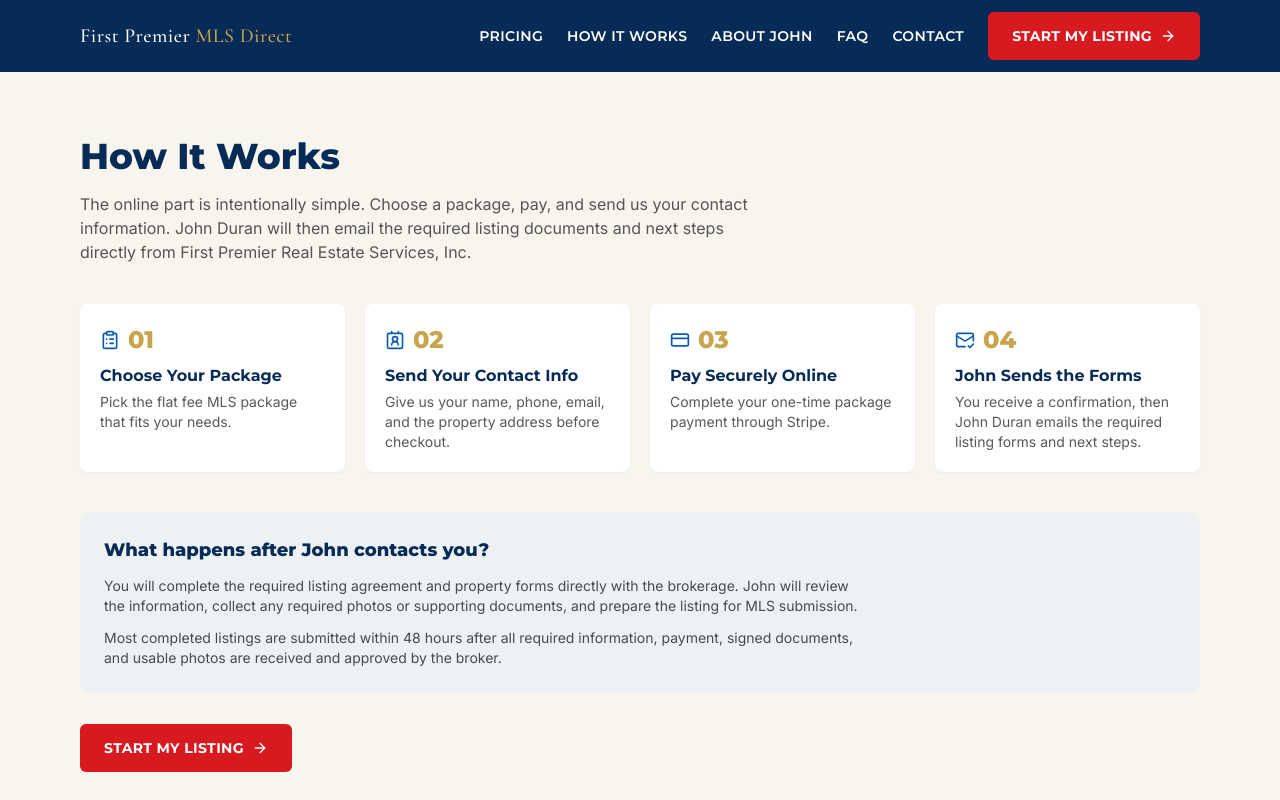
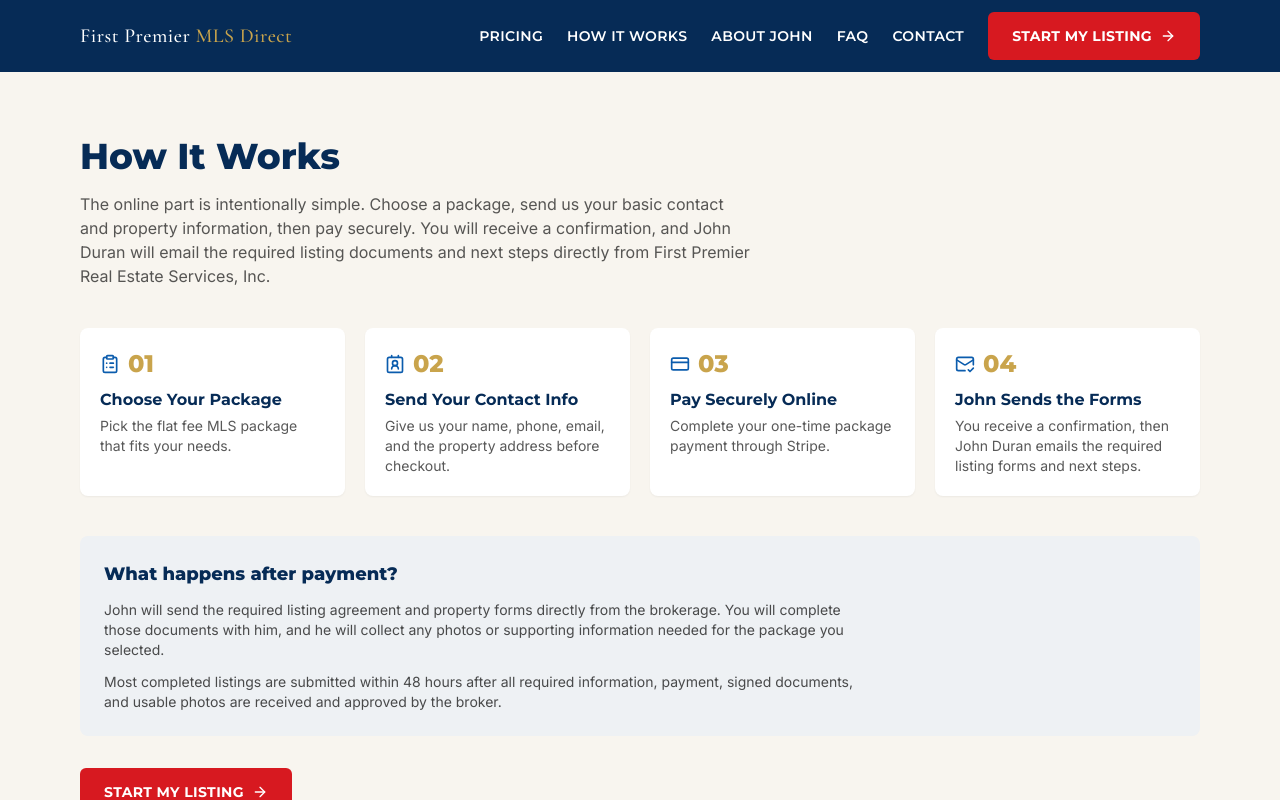
Before and after one commit to Elicasta/firstpremiermlsdirect, a Next.js app: page /how-it-works in a window 1280 px wide. Shown: the top 800 px of the page. Built offline with nearby package versions, Linux system fonts and the light colour scheme.

Commit message:
Update how-it-works for lead capture before payment

```diff
--- a/app/how-it-works/page.tsx
+++ b/app/how-it-works/page.tsx
@@ -8,9 +8,10 @@ export default function HowItWorksPage() {
     <section className="mx-auto max-w-6xl px-4 py-12 md:py-16">
       <h1 className="font-display text-3xl font-extrabold sm:text-4xl text-navy">How It Works</h1>
       <p className="mt-4 max-w-2xl text-ink/70">
-        The online part is intentionally simple. Choose a package, pay, and send us your contact
-        information. John Duran will then email the required listing documents and next steps
-        directly from First Premier Real Estate Services, Inc.
+        The online part is intentionally simple. Choose a package, send us your basic contact and
+        property information, then pay securely. You will receive a confirmation, and John Duran
+        will email the required listing documents and next steps directly from First Premier Real
+        Estate Services, Inc.
       </p>
 
       <div className="mt-10">
@@ -19,12 +20,12 @@ export default function HowItWorksPage() {
 
       <div className="mt-10 rounded-lg bg-gray p-6">
         <h2 className="font-display text-lg font-extrabold text-navy">
-          What happens after John contacts you?
+          What happens after payment?
         </h2>
         <p className="mt-3 max-w-3xl text-sm text-ink/75">
-          You will complete the required listing agreement and property forms directly with the
-          brokerage. John will review the information, collect any required photos or supporting
-          documents, and prepare the listing for MLS submission.
+          John will send the required listing agreement and property forms directly from the
+          brokerage. You will complete those documents with him, and he will collect any photos or
+          supporting information needed for the package you selected.
         </p>
         <p className="mt-3 max-w-3xl text-sm text-ink/75">
           Most completed listings are submitted within 48 hours after all required information,
```
